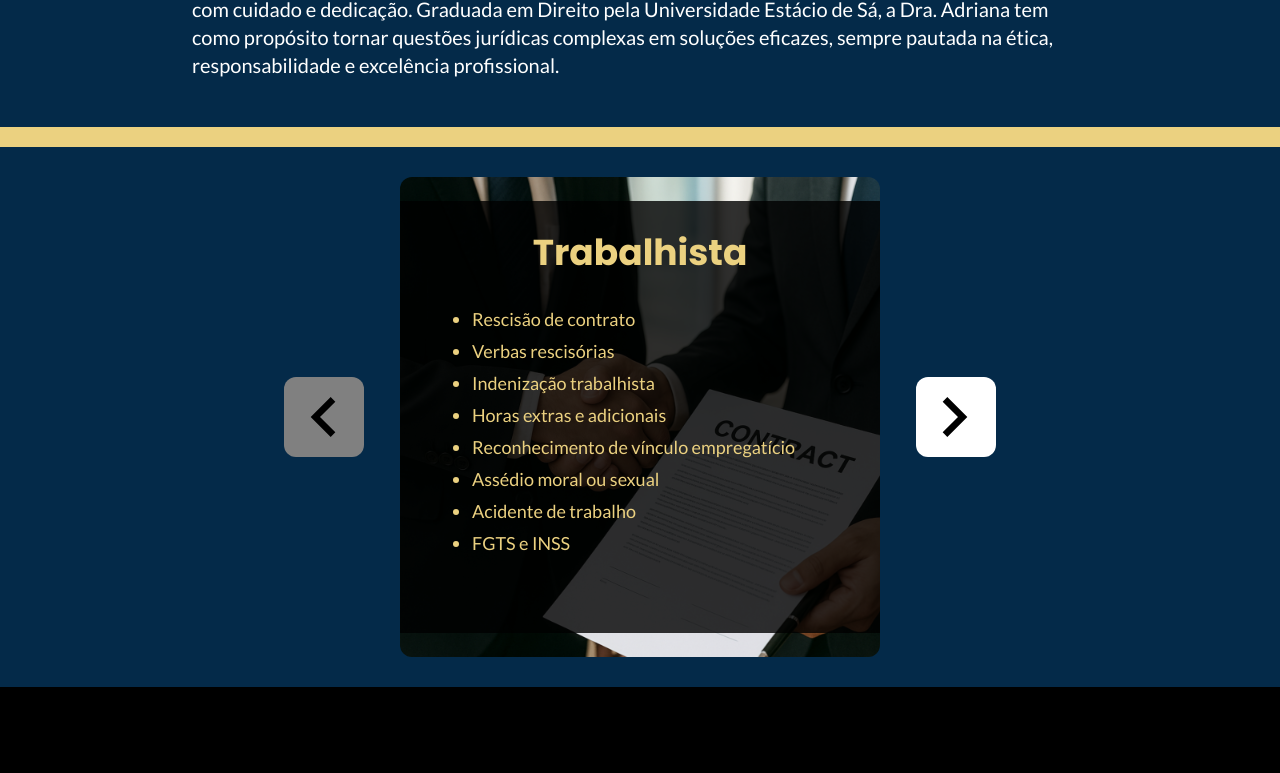
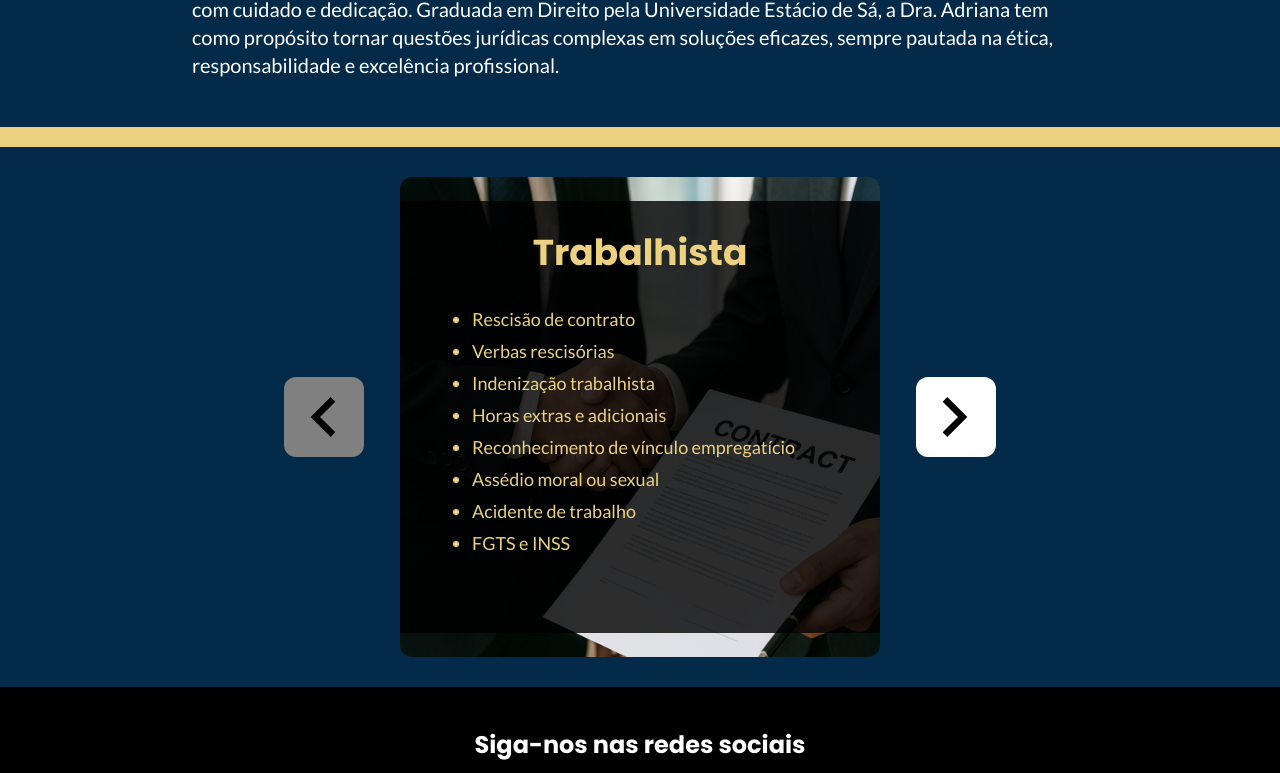
Before and after one commit to DavidSheltonSF/advogados-landing-page, a Next.js app: page / in a window 1280 px wide. Shown: the part 1993-2766 px from the top of the page. Built offline with nearby package versions, Linux system fonts and the light colour scheme.

Commit message:
refactor: fix footer text color and add section to Icon Credits

```diff
--- a/src/app/components/footer/index.tsx
+++ b/src/app/components/footer/index.tsx
@@ -4,14 +4,21 @@ import { PageContainer } from "../pageContainer";
 
 export function Footer(){
   return (
-    <footer className="flex items-center h-[20vh] max-sm:h-[30vh] bg-black w-full">
-       <PageContainer extraClasses="flex flex-col h-[90%] items-center gap-6 p">
-          <div className="mt-8">
-            <h3 className="text-2xl font-bold max-sm:text-center">Siga-nos no nosso Instagram</h3>
+    <footer className="flex flex-col h-[40vh] max-sm:h-[50vh] bg-black w-full text-white">
+       <PageContainer extraClasses="flex flex-col items-center justify-center gap-6 p">
+          <div className="flex justify-center items-center mt-5">
+            <h3 className="text-2xl font-bold max-sm:text-center">Siga-nos nas redes sociais</h3>
           </div>
           <div className="flex gap-8">
             <a
-          href="https://www.instagram.com/advocaciahiathesales/"
+          href="#"
+          target="_blank"
+          className="cursos-pointer"
+          >
+            <img className="w-10" src="icons/facebook-white-icon.png" alt="" />
+          </a>
+          <a
+          href="#"
           target="_blank"
           className="cursos-pointer"
           >
@@ -19,6 +26,14 @@ export function Footer(){
           </a>
           </div>
         </PageContainer>
+        <PageContainer extraClasses="flex flex-col items-center justify-center gap-6">
+          <div>
+            <h3 className="text-xl font-bold max-sm:text-center">Icon Credits</h3>
+          </div>
+          <div>
+            <a href="https://www.flaticon.com/free-icons/law" title="law icons">Law icons created by Freepik - Flaticon</a>
+          </div>
+        </PageContainer>
     </footer>
   )
 }
```
